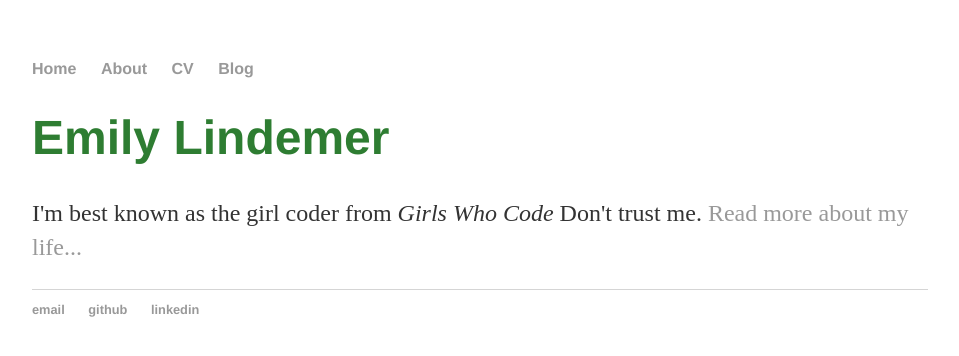
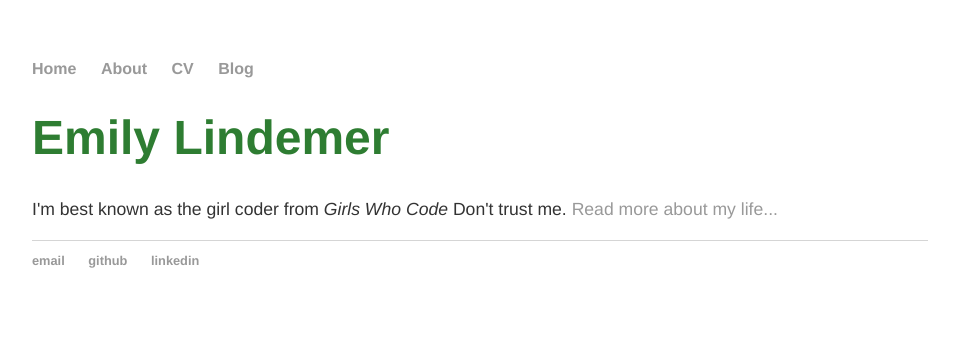
Before and after one commit to EmilyLindemer/EmilyLindemer.github.io, a Jekyll site: the page built from index.html, in a window 1280 px wide. Shown: the top 356 px of the page, without its empty margins (160-1119 px from the left). Built offline with Jekyll 4.4.1, drawn with Linux system fonts in a browser that asks for light colours.

Commit message:
adding css

```diff
--- a/css/main.css
+++ b/css/main.css
@@ -26,8 +26,9 @@ h1 {
     color: #2e7d32;
 }
 p {
-    font-size: 1.5em;
+    font-size: 1.1em;
     line-height: 1.4em;
+    font-family:'Helvetica','Arial','Sans-Serif';
     color: #333;
 }
 footer {
```
